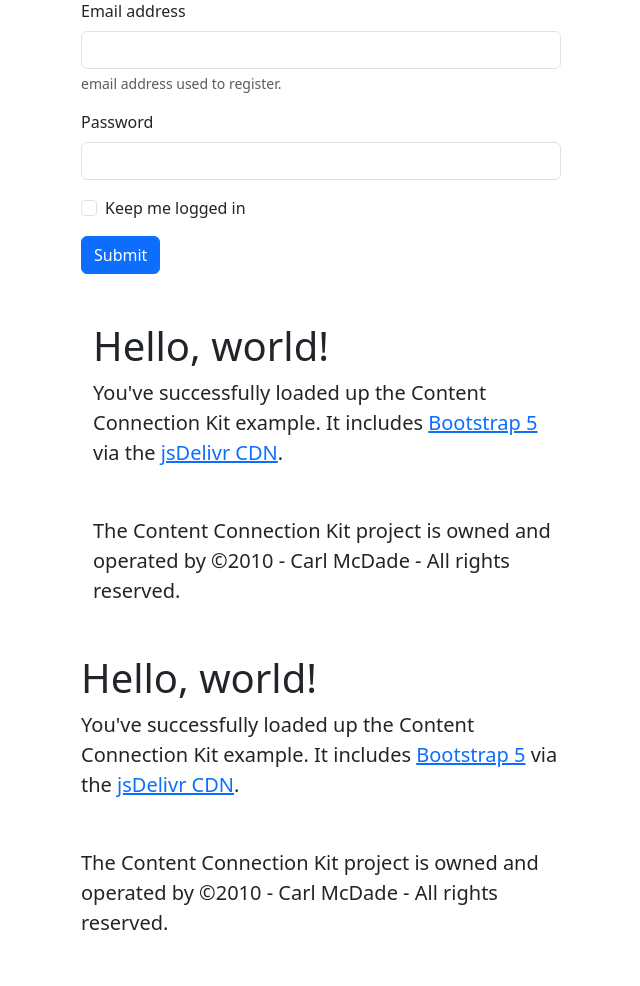
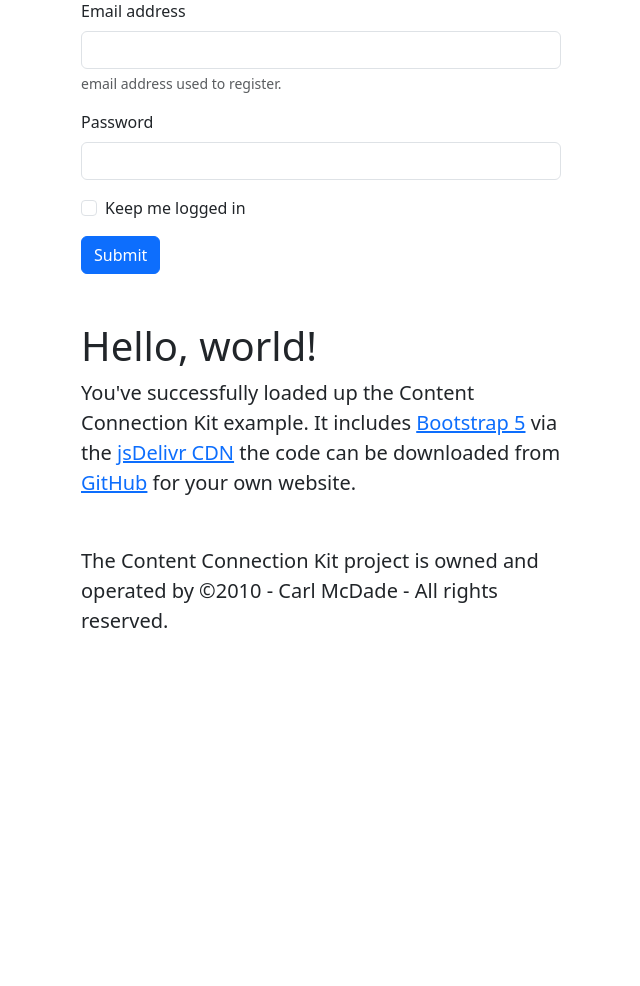
Before and after one commit to carlmcdade/cck, a PHP site: page /?admin/main in a window 1280 px wide. Shown: the part 376-1362 px from the top of the page, without its empty margins (13-653 px from the left). After the commit the page ends 1004 px from the top, so only its background shows below. Run offline with PHP 8.4, Linux system fonts and the light colour scheme; some libraries are stand-ins or nearby versions.

Commit message:
checking pages

```diff
--- a/_controllers/users/users.class.inc
+++ b/_controllers/users/users.class.inc
@@ -19,6 +19,9 @@
  */
 
 namespace users;
+
+use SQLite3;
+
 class users{
 
 	private $common;
@@ -108,9 +111,9 @@ class users{
 
     function users_profile()
     {
-    	global $cck;
+    	global $cck, $ini_settings;
 
-    	$connect = $cck->_dbconnect();
+    	$connect = $cck->_dbconnect($ini_settings['databases']['user_db']);
 
     	// get all links from each class controller
     	$menu = $cck->_hooks('hook_links');
@@ -144,7 +147,7 @@ class users{
     function users_control_panel()
     {
     	// set links
-    	global $cck;
+    	global $cck,$ini_settings;
 
     	// get all links from each class controller
     	$menu = $cck->_hooks('hook_links');
@@ -162,7 +165,7 @@ class users{
     			)
     		, $variables);
 
-    	$variables['content'] = $cck->_menu_links($user_menu, 'links_admin_index_menu', $variables);
+    	$variables['content'] = '';
     	print $cck->_view('users', $variables);
     }
 
@@ -174,14 +177,21 @@ class users{
     function users_settings()
     {
     	// get all links from each class controller
-    	global $cck;
+    	global $cck, $ini_settings;
+
+
+    	$database = $ini_settings['databases']['user_db'];
+    	$table = array();
+    	$columns = array();
+    	$rows = array();
+
 
     	$menu = $cck->_hooks('hook_links');
     	$sub_menu = $cck->_hooks('hook_module_links');
     	$user_menu = $cck->_hooks('hook_user_links');
     	$variables['pageTitle'] = 'User';
     	$variables['contentTitle'] = 'User settings';
-        $variables['dbTable'] = 'userlist';
+
         $variables['menuTitle'] = 'User Settings';
     	$variables['mainNavigation'] = $cck->_menu_links($menu, 'links_main_menu', $variables);
     	$variables['subNavigation'] = $cck->_module_links($sub_menu[$this->module],
@@ -190,13 +200,32 @@ class users{
     			'index' => $this->module
     			), $variables);
 
+    	$db = new SQLite3($database);
 
-    	// Get the content column values
-        $connect = $cck->_dbconnect();
-    	$query = $connect->query("SELECT * FROM ". $variables['dbTable']. " WHERE id = 1");
-    	$information = $query->fetchAll();
+        $userID = $cck->_path_segment(2);
+        if(!empty($userID))
+        {
+            $result = $db->query('SELECT * FROM userlist WHERE id='.$userID.'');
+        }
+        else
+        {
+        	$result = $db->query('SELECT * FROM userlist');
+        }
 
-    	$variables['content'] = '<table><tr><td>' . print_r($information) . '</td</tr></table>';
+    	 while ($row = $result->fetchArray()) {
+               $rows[] = $row;
+         }
+          //SQLite3Result::numColumns();
+        for ($i = 0; $i < $result->numColumns(); $i++) {
+			    $col = $result->columnName($i);
+			    $columns[] = $col;
+			}
+				$table['header'] = $columns;
+				$table['rows'] = $rows;
+				$output = $cck->_view('table', $table);
+
+
+    	$variables['content'] = $output;
         print $cck->_view('users', $variables);
     }
 
@@ -208,7 +237,7 @@ class users{
     function users_history()
     {
     	// get all links from each class controller
-    	global $cck;
+    	global $cck, $ini_settings;
 
     	$menu = $cck->_hooks('hook_links');
     	$sub_menu = $cck->_hooks('hook_module_links');
@@ -223,11 +252,11 @@ class users{
     			'template'=>'links_sub_menu',
     			'index' => $this->module
     			), $variables);
-
-
+// get user id from url
+    	 $userID = $cck->_query_segment(2);
     	// Get the content column values
-        $connect = $cck->_dbconnect();
-    	$query = $connect->query("SELECT * FROM ". $variables['dbTable']. " WHERE id = 1");
+        $connect = $cck->_dbconnect($ini_settings['databases']['user_db']);
+    	$query = $connect->query("SELECT * FROM ". $variables['dbTable']. " WHERE id = " . $userID . "");
     	$information = $query->fetchAll();
 
     	$variables['content'] = '<table><tr><td>' . print_r($information) . '</td</tr></table></label>show users history and stats</label>';
--- a/_views/default.tpl.php
+++ b/_views/default.tpl.php
@@ -73,8 +73,10 @@ print('<!DOCTYPE html>
 <div class="container my-5">
       <h1>Hello, world!</h1>
       <div class="col-lg-8 px-0">
-        <p class="fs-5">You've successfully loaded up the Content Connection Kit example. It includes <a href="https://getbootstrap.com/">Bootstrap 5</a> via the <a href="https://www.jsdelivr.com/package/npm/bootstrap">jsDelivr CDN</a>.</p>
-    <!-- this paragraph in defaut.tpl.php -->
+        <p class="fs-5">You've successfully loaded up the Content Connection Kit example. It includes <a href="https://getbootstrap.com/">Bootstrap 5</a> via the <a href="https://www.jsdelivr.com/package/npm/bootstrap">jsDelivr CDN</a>
+        <a href"https://github.com/carlmcdade/cck">the code</a> can be downloaded from <a href="https://github.com/carlmcdade/cck">GitHub</a> for your own website.
+        </p>
+
       </div>
     </div>
 <?php
--- /dev/null
+++ b/_views/default_content.tpl.php
@@ -0,0 +1,10 @@
+
+<div class="container my-5">
+      <h1>Hello, world!</h1>
+      <div class="col-lg-8 px-0">
+        <p class="fs-5">You've successfully loaded up the Content Connection Kit example. It includes <a href="https://getbootstrap.com/">Bootstrap 5</a> via the <a href="https://www.jsdelivr.com/package/npm/bootstrap">jsDelivr CDN</a>
+        <a href"https://github.com/carlmcdade/cck">the code</a> can be downloaded from <a href="https://github.com/carlmcdade/cck">GitHub</a> for your own website.
+        </p>
+
+      </div>
+    </div>
--- a/_views/forms.tpl.php
+++ b/_views/forms.tpl.php
@@ -45,19 +45,7 @@
 	      </p>
         </div>
     <!-- /#content -->
-<div class="container my-5">
-      <h1>Hello, world!</h1>
-      <div class="col-lg-8 px-0">
-        <p class="fs-5">You've successfully loaded up the Content Connection Kit example. It includes <a href="https://getbootstrap.com/">Bootstrap 5</a> via the <a href="https://www.jsdelivr.com/package/npm/bootstrap">jsDelivr CDN</a>.</p>
-    <!-- this paragraph in defaut.tpl.php -->
-      </div>
-    </div>
-<?php
 
-require 'default_footer.tpl.php';  //echo 'default_header.tpl.php';
-    //exit;
-
-?>
 
 </body>
 </html>
--- a/_views/page_admin.tpl.php
+++ b/_views/page_admin.tpl.php
@@ -71,7 +71,8 @@
 <div class="container my-5">
       <div class="col-lg-8 px-0">
 
-        <p class="fs-5">You've successfully loaded up the Content Connection Kit example. It includes <a href="https://getbootstrap.com/">Bootstrap 5</a> via the <a href="https://www.jsdelivr.com/package/npm/bootstrap">jsDelivr CDN</a> and includes an additional CSS and JS file for your own code.
+        <p class="fs-5">You've successfully loaded up the Content Connection Kit example. It includes <a href="https://getbootstrap.com/">Bootstrap 5</a> via the <a href="https://www.jsdelivr.com/package/npm/bootstrap">jsDelivr CDN</a>
+        <a href"https://github.com/carlmcdade/cck">the code</a> can be downloaded from <a href="https://github.com/carlmcdade/cck">GitHub</a> for your own website.
         </p>
 
       </div>
--- a/_views/page_form.tpl.php
+++ b/_views/page_form.tpl.php
@@ -65,8 +65,10 @@ print('<!DOCTYPE html>
 <div class="container my-5">
       <h1>Hello, world!</h1>
       <div class="col-lg-8 px-0">
-        <p class="fs-5">You've successfully loaded up the Content Connection Kit example. It includes <a href="https://getbootstrap.com/">Bootstrap 5</a> via the <a href="https://www.jsdelivr.com/package/npm/bootstrap">jsDelivr CDN</a>.</p>
-    <!-- this paragraph in defaut.tpl.php -->
+        <p class="fs-5">You've successfully loaded up the Content Connection Kit example. It includes <a href="https://getbootstrap.com/">Bootstrap 5</a> via the <a href="https://www.jsdelivr.com/package/npm/bootstrap">jsDelivr CDN</a>
+        <a href"https://github.com/carlmcdade/cck">the code</a> can be downloaded from <a href="https://github.com/carlmcdade/cck">GitHub</a> for your own website.
+        </p>
+
       </div>
     </div>
 <?php
--- a/cck.php
+++ b/cck.php
@@ -42,6 +42,7 @@ define('INSTALLDIR',basename(__DIR__));
 * loaded by a Singleton Class
 *
 */
+
 
 
 class CCK
@@ -372,6 +373,14 @@ class CCK
     		return false;
     	}
 
+    	// check for empty content and give  default content from template default_content.tpl.php
+    	if(!isset($variables['content']) || empty($variables['content']))
+    		{
+    		    		$variables['content'] = file_get_contents('_views/default_content.tpl.php');
+
+
+    		}
+
     	if(is_array($variables))
     	{
     		// Load variables here because they become part of the module not the theme template.php file.
@@ -402,6 +411,17 @@ class CCK
     	}
     	return $output;
 	}
+
+	function _default_content( $view, $file )
+    {
+        switch ( $view )
+    {
+           case 'archive': $view = 'archive/temp'; break;
+           case 'single' : $view = 'single';       break;
+    }
+
+           return $view;
+    }
 
 	function _template($template_file, $variables)
 	{
@@ -532,17 +552,17 @@ class CCK
 		//
 	}
 
-	function _dbconnect($databaseName = 'user_db')
+	function _dbconnect($databaseName = '')
 	{
 		global $cck, $ini_settings;
 
-		$database = $ini_settings['databases'][$databaseName];
+		//$database = $ini_settings['databases'][$databaseName];
 		//print_r($connect);
 		//
 		try
 		{
 
-            $db = new SQLite3($database);
+            $db = new SQLite3($databaseName);
             return $db;
 
 		}
```
Also changed, not shown: 1 other file.
